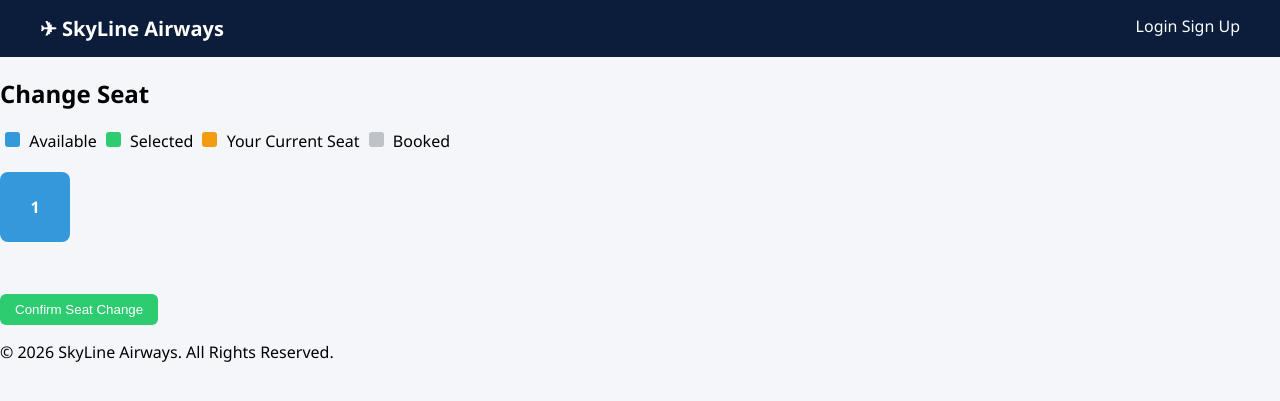
After one commit to esaivanan06/airline-booking-system-dbms, a Flask app: template templates/change_seat.html in a window 1280 px wide. The commit adds this page. Shown: the top 401 px of the page. Run offline with Flask 3, Linux system fonts and the light colour scheme; the template is opened without the code that fills it: most values are stand-ins (such as "Sample title", 1, 10 or a date in 2020); some libraries are stand-ins or nearby versions.

Commit message:
Something

```diff
--- a/app.py
+++ b/app.py
@@ -483,6 +483,96 @@ def cancel_seat():
     finally:
         conn.close()
 
+@app.route('/change-seat/<int:passenger_id>')
+@user_required
+def change_seat(passenger_id):
+
+    query = """
+        SELECT
+            p.booking_id,
+            b.schedule_id,
+            s.seat_id,
+            s.seat_number
+        FROM passengers p
+        JOIN bookings b ON p.booking_id = b.booking_id
+        JOIN seat_allocations sa ON sa.passenger_id = p.passenger_id
+        JOIN seats s ON s.seat_id = sa.seat_id
+        WHERE p.passenger_id = %s;
+    """
+
+    data = execute_query(query, (passenger_id,), fetchone=True)
+    current_seat_id = data['seat_id']
+
+    if not data:
+        return "Invalid passenger", 400
+
+    schedule_id = data['schedule_id']
+
+    seats_query = """
+        SELECT s.seat_id,
+               s.seat_number,
+               CASE WHEN sa.seat_id IS NOT NULL THEN TRUE ELSE FALSE END AS is_booked
+        FROM seats s
+        LEFT JOIN seat_allocations sa
+        ON s.seat_id = sa.seat_id
+        AND sa.schedule_id = %s
+        WHERE s.aircraft_id = (
+            SELECT aircraft_id
+            FROM flight_schedules
+            WHERE schedule_id = %s
+        )
+        ORDER BY s.seat_number;
+    """
+
+    seats = execute_query(seats_query, (schedule_id, schedule_id), fetchall=True)
+
+    return render_template(
+        'change_seat.html',
+        passenger_id=passenger_id,
+        schedule_id=schedule_id,
+        seats=seats,
+        current_seat_id=current_seat_id
+    )
+
+@app.route('/update-seat', methods=['POST'])
+@user_required
+def update_seat():
+
+    passenger_id = request.form['passenger_id']
+    schedule_id = request.form['schedule_id']
+    new_seat_id = request.form['seat_id']
+
+    conn = get_connection()
+
+    try:
+        with conn:
+            with conn.cursor() as cur:
+
+                # Remove old seat allocation
+                cur.execute("""
+                    DELETE FROM seat_allocations
+                    WHERE passenger_id = %s;
+                """, (passenger_id,))
+
+                # Insert new seat
+                cur.execute("""
+                    INSERT INTO seat_allocations
+                    (booking_id, schedule_id, seat_id, passenger_id)
+                    SELECT booking_id, %s, %s, %s
+                    FROM passengers
+                    WHERE passenger_id = %s;
+                """, (schedule_id, new_seat_id,
+                      passenger_id, passenger_id))
+
+        return redirect('/my-bookings')
+
+    except Exception as e:
+        conn.rollback()
+        return f"Seat change failed: {str(e)}", 400
+
+    finally:
+        conn.close()
+
 # -------------------------
 # Run App
 # -------------------------
--- a/static/style.css
+++ b/static/style.css
@@ -164,3 +164,86 @@ th {
     box-shadow: 0 4px 8px rgba(0,0,0,0.1);
     margin-bottom: 20px;
 }
+
+.danger-btn {
+    background: #e74c3c;
+    color: white;
+    border: none;
+    padding: 6px 10px;
+    border-radius: 4px;
+    cursor: pointer;
+}
+
+.danger-btn:hover {
+    background: #c0392b;
+}
+
+.seat-grid {
+    display: grid;
+    grid-template-columns: repeat(6, 50px);
+    gap: 12px;
+    margin-top: 20px;
+}
+
+.seat {
+    width: 50px;
+    height: 50px;
+    border-radius: 8px;
+    display: flex;
+    align-items: center;
+    justify-content: center;
+    cursor: pointer;
+    font-weight: bold;
+    transition: 0.2s ease;
+}
+
+/* Available */
+.seat {
+    background: #3498db;
+    color: white;
+}
+
+/* Hover */
+.seat:hover:not(.booked):not(.current) {
+    transform: scale(1.1);
+}
+
+/* Selected */
+.seat.selected {
+    background: #2ecc71;
+}
+
+/* Current Seat */
+.seat.current {
+    background: #f39c12;
+    cursor: not-allowed;
+}
+
+/* Booked Seat */
+.seat.booked {
+    background: #bdc3c7;
+    cursor: not-allowed;
+}
+
+/* Legend */
+.legend {
+    display: inline-block;
+    width: 15px;
+    height: 15px;
+    margin: 0 5px;
+    border-radius: 3px;
+}
+
+.legend.available { background: #3498db; }
+.legend.selected { background: #2ecc71; }
+.legend.current { background: #f39c12; }
+.legend.booked { background: #bdc3c7; }
+
+.primary-btn {
+    background: #2ecc71;
+    color: white;
+    padding: 8px 15px;
+    border: none;
+    border-radius: 6px;
+    cursor: pointer;
+}
--- /dev/null
+++ b/templates/change_seat.html
@@ -0,0 +1,68 @@
+{% extends 'base.html' %}
+{% block content %}
+
+<h2>Change Seat</h2>
+
+<p>
+    <span class="legend available"></span> Available
+    <span class="legend selected"></span> Selected
+    <span class="legend current"></span> Your Current Seat
+    <span class="legend booked"></span> Booked
+</p>
+
+<form method="POST" action="/update-seat" onsubmit="return validateSeatSelection();">
+    <input type="hidden" name="passenger_id" value="{{ passenger_id }}">
+    <input type="hidden" name="schedule_id" value="{{ schedule_id }}">
+    <input type="hidden" name="seat_id" id="seat_id">
+
+    <div class="seat-grid">
+        {% for seat in seats %}
+            <div
+                class="seat
+                    {% if seat.seat_id == current_seat_id %} current {% endif %}
+                    {% if seat.is_booked and seat.seat_id != current_seat_id %} booked {% endif %}
+                "
+                data-seat-id="{{ seat.seat_id }}"
+                onclick="selectSeat(this)"
+            >
+                {{ seat.seat_number }}
+            </div>
+        {% endfor %}
+    </div>
+
+    <br>
+    <button type="submit" class="primary-btn">
+        Confirm Seat Change
+    </button>
+</form>
+
+<script>
+function selectSeat(element) {
+
+    if (element.classList.contains("booked")) return;
+
+    document.querySelectorAll(".seat").forEach(s => {
+        if (!s.classList.contains("booked") &&
+            !s.classList.contains("current")) {
+            s.classList.remove("selected");
+        }
+    });
+
+    if (element.classList.contains("current")) return;
+
+    element.classList.add("selected");
+    document.getElementById("seat_id").value =
+        element.getAttribute("data-seat-id");
+}
+
+function validateSeatSelection() {
+    const seatId = document.getElementById("seat_id").value;
+    if (!seatId) {
+        alert("Please select a new seat.");
+        return false;
+    }
+    return true;
+}
+</script>
+
+{% endblock %}
```
Also changed, not shown: templates/my_bookings.html (+7 -2 lines).
